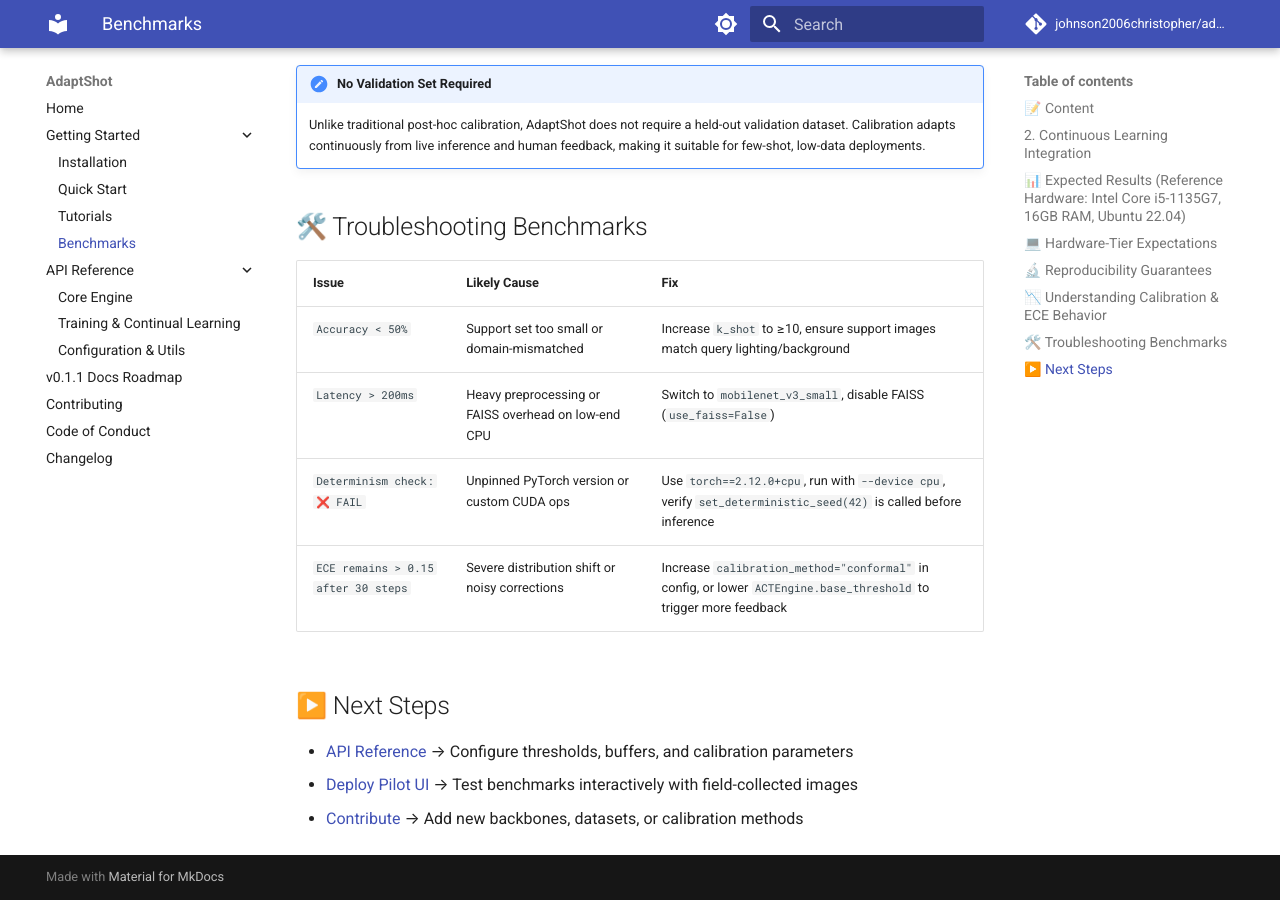
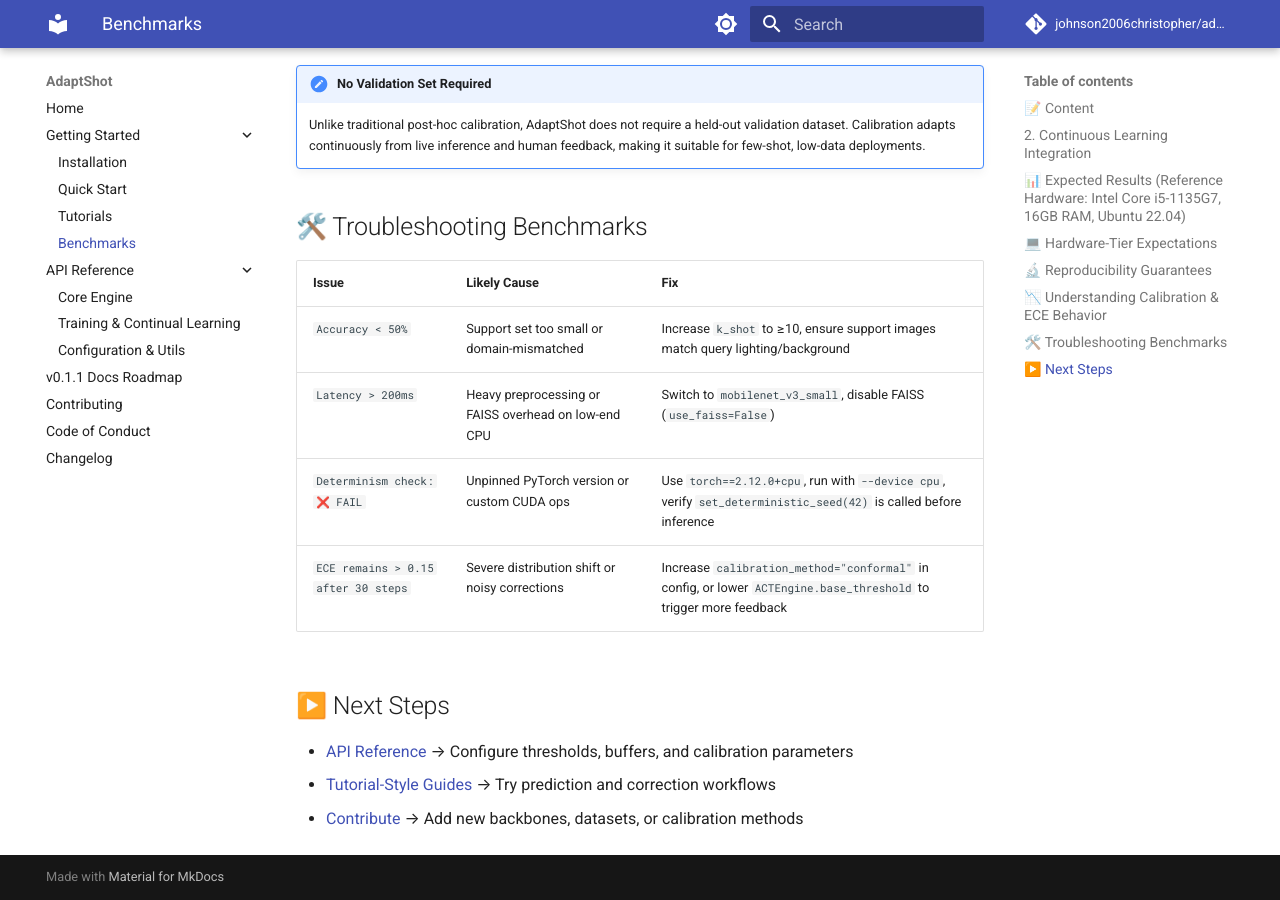
Before and after one commit to johnson2006christopher/adaptshot, an MkDocs documentation site: the page built from docs/getting-started/benchmarks.md, in a window 1280 px wide and 900 px high, scrolled down 2410 px. Built offline with MkDocs 1.6.1 and Material for MkDocs 9.7.7, drawn with Linux system fonts in a browser that asks for light colours; comment, search, counter and statistics services are not loaded.

Commit message:
docs: update next steps links in benchmarks documentation for clarity

```diff
--- a/docs/getting-started/benchmarks.md
+++ b/docs/getting-started/benchmarks.md
@@ -87,5 +87,5 @@
 
 ## ▶️ Next Steps
 - [API Reference](../api/core.md) → Configure thresholds, buffers, and calibration parameters
-- [Deploy Pilot UI](ui.md) → Test benchmarks interactively with field-collected images
-- [Contribute](../../CONTRIBUTING.md) → Add new backbones, datasets, or calibration methods
+- [Tutorial-Style Guides](../tutorials.md) → Try prediction and correction workflows
+- [Contribute](../contributing.md) → Add new backbones, datasets, or calibration methods
```
